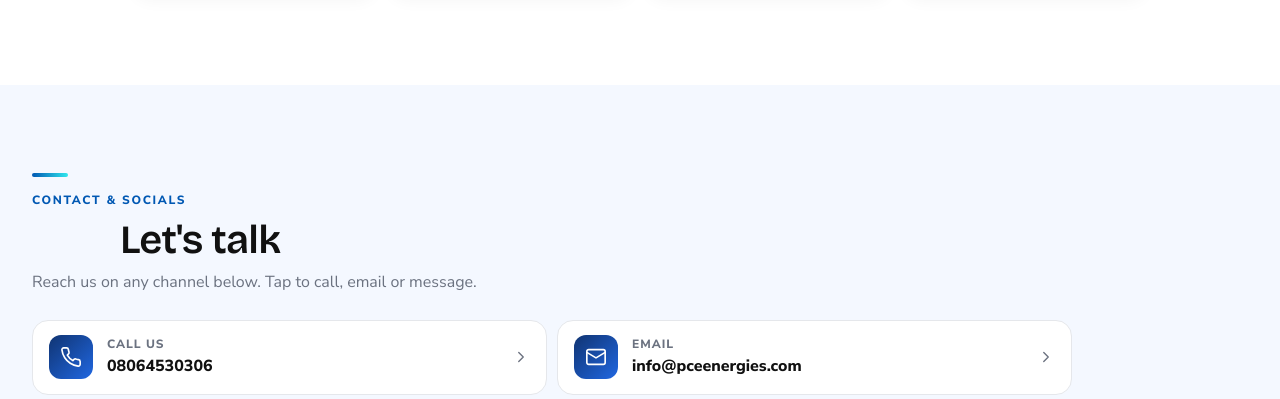
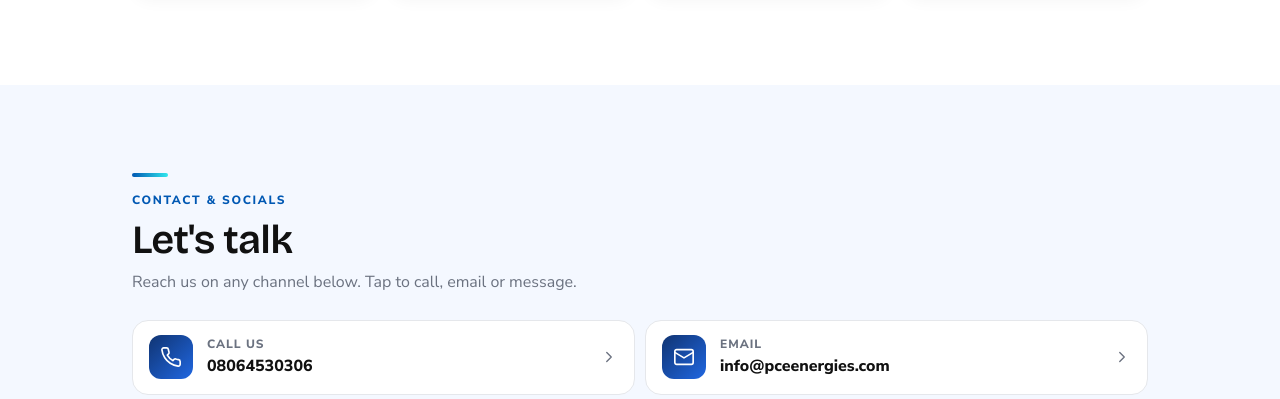
Before and after one commit to heismyke/pce-landing-, a plain HTML site: page index.html in a window 1280 px wide. Shown: the part 1149-1548 px from the top of the page. Drawn offline with Linux system fonts and the light colour scheme.

Commit message:
Fix contact section alignment on wide screens
Co-Authored-By: Claude Opus 5.5 <noreply@anthropic.com>

```diff
--- a/styles.css
+++ b/styles.css
@@ -104,8 +104,8 @@ h1 { font-size: clamp(34px, 9vw, 64px); margin: 18px 0 16px; }
 
 /* Sections */
 .section { max-width: 1080px; margin: 0 auto; padding: 56px var(--gutter); scroll-margin-top: 56px; }
-.section-tint { max-width: none; background: var(--tint); }
-.section-tint > * { max-width: 1040px; margin-left: auto; margin-right: auto; }
+/* Full-bleed background; padding keeps content on the same 1080px column as other sections. */
+.section-tint { max-width: none; background: var(--tint); padding-left: max(var(--gutter), calc((100% - 1080px) / 2 + var(--gutter))); padding-right: max(var(--gutter), calc((100% - 1080px) / 2 + var(--gutter))); }
 .eyebrow {
   margin: 0 0 8px; font-size: 12px; font-weight: 800;
   letter-spacing: 0.14em; text-transform: uppercase; color: var(--deep-blue);
```
